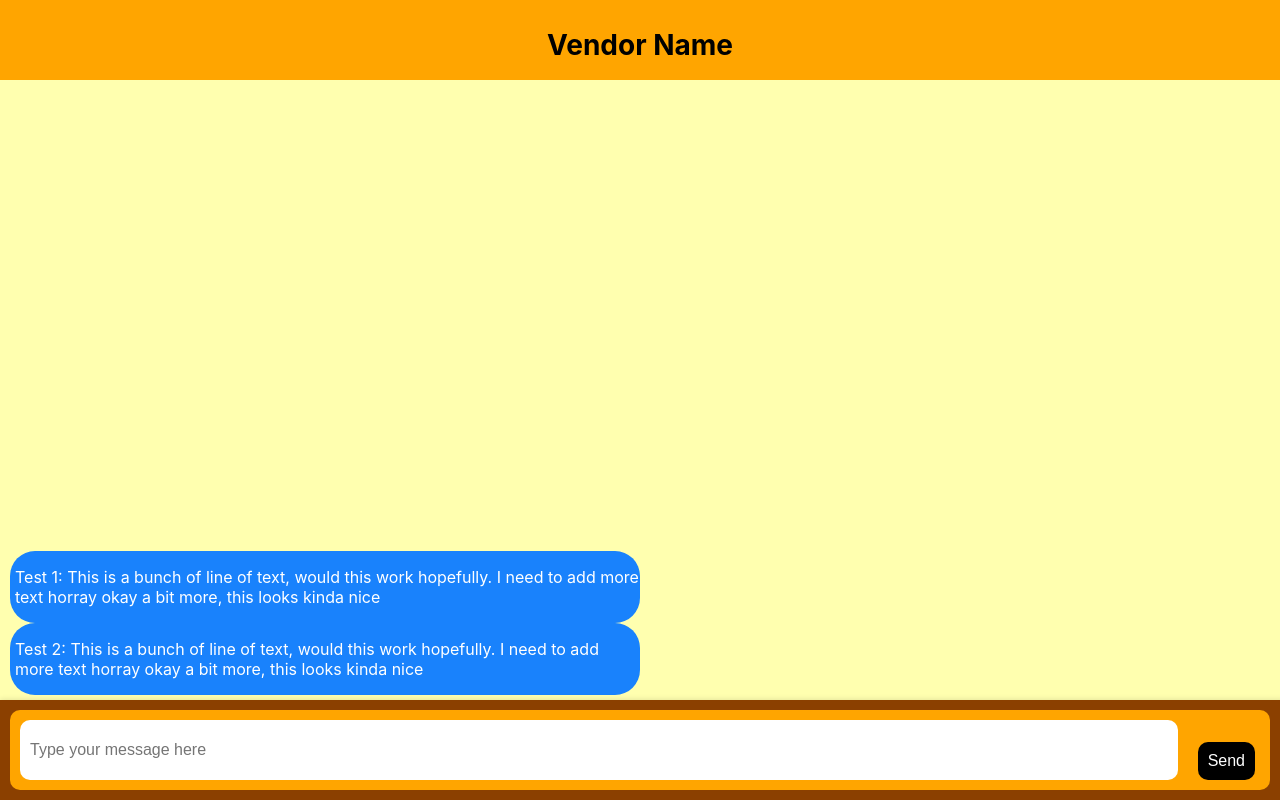
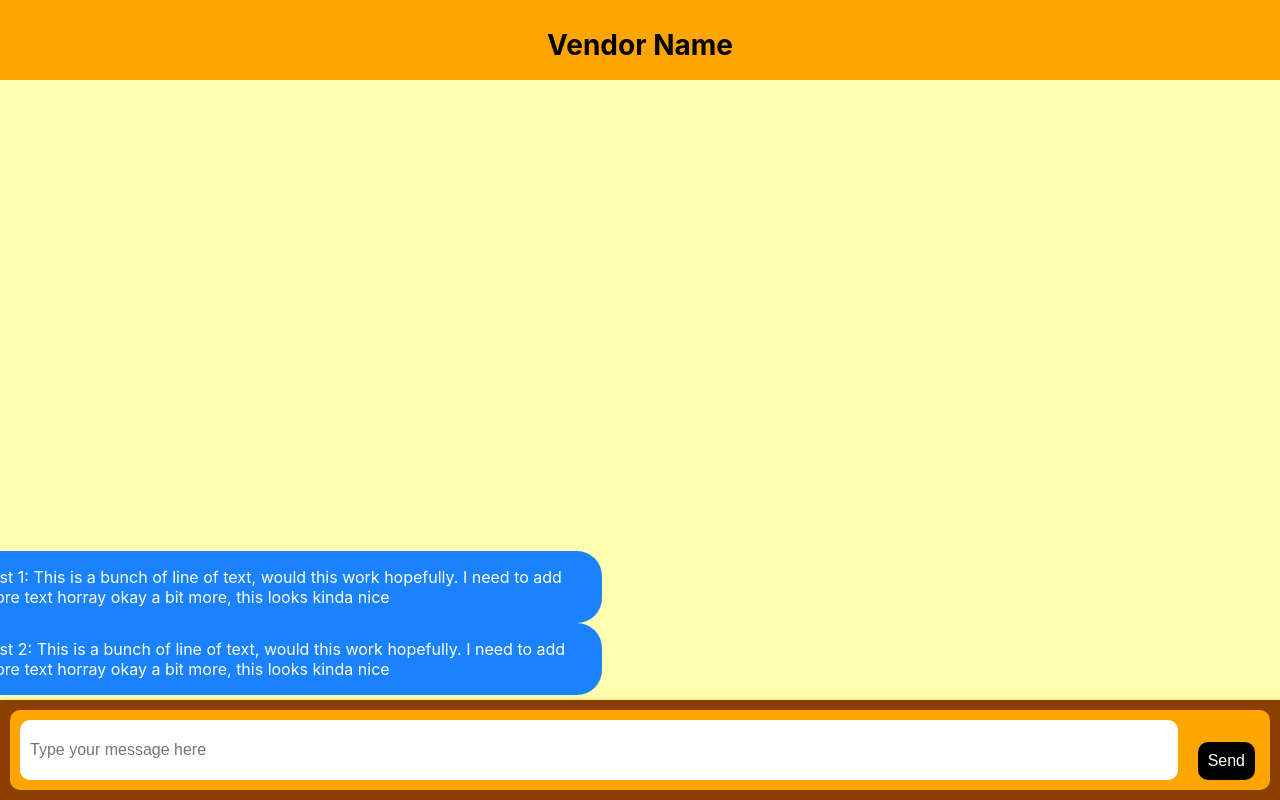
Before and after one commit to ShoeShime/test-chat_app, a React (Create React App) app: page / in a window 1280 px wide. Built offline with nearby package versions, Linux system fonts and the light colour scheme.

Commit message:
I need to be able to send messages, hmmmmm...

```diff
--- a/src/features/ChatRoom/components/Messages.tsx
+++ b/src/features/ChatRoom/components/Messages.tsx
@@ -16,6 +16,7 @@ const MessageList = styled.div`
 `;
 
 const MessageWrapper = styled.div`
+	position: relative;
 	background-color: #1982FC;
 
 	border-radius: 25px;
@@ -31,7 +32,8 @@ const MessageText = styled.p`
 
 	text-align: left;
 
-	margin-inline-start: 5px;
+	margin-inline-start: 9px;
+	margin-inline-end: 9px;
 
 `;
 
```
